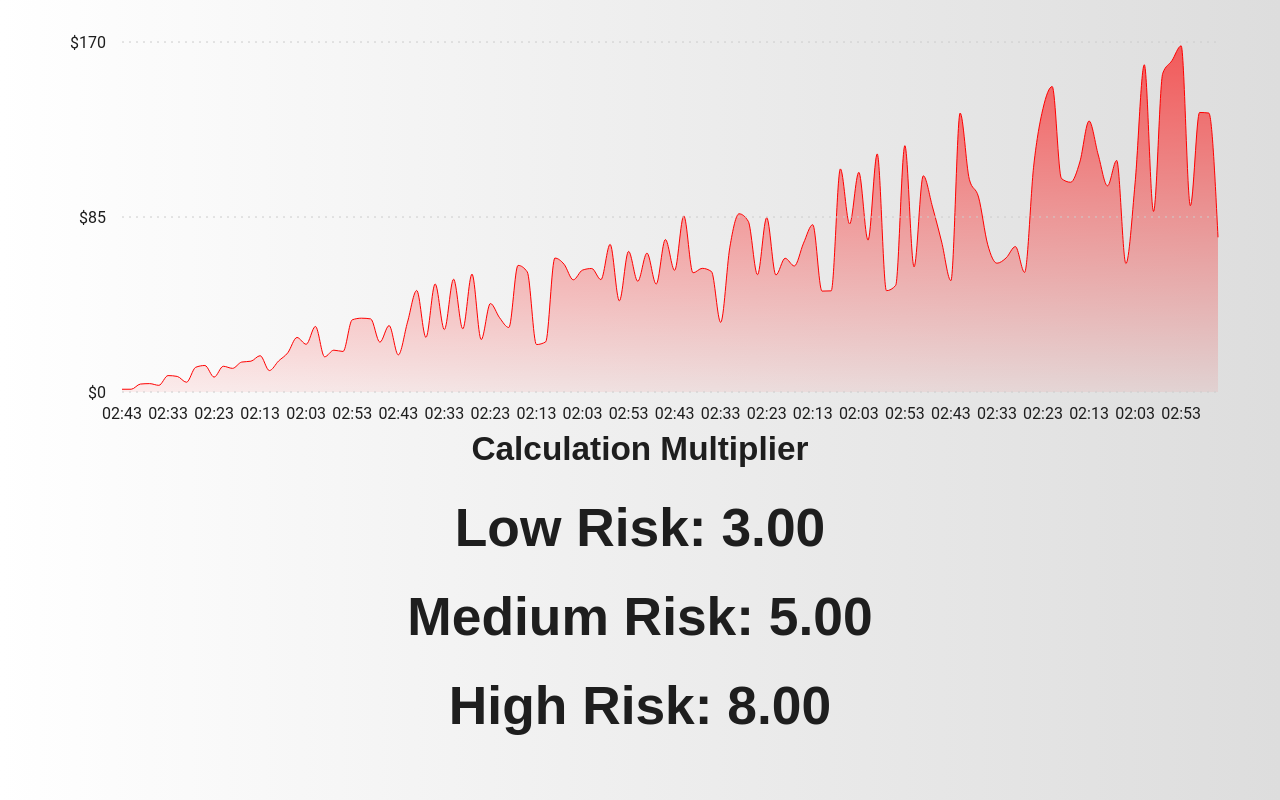
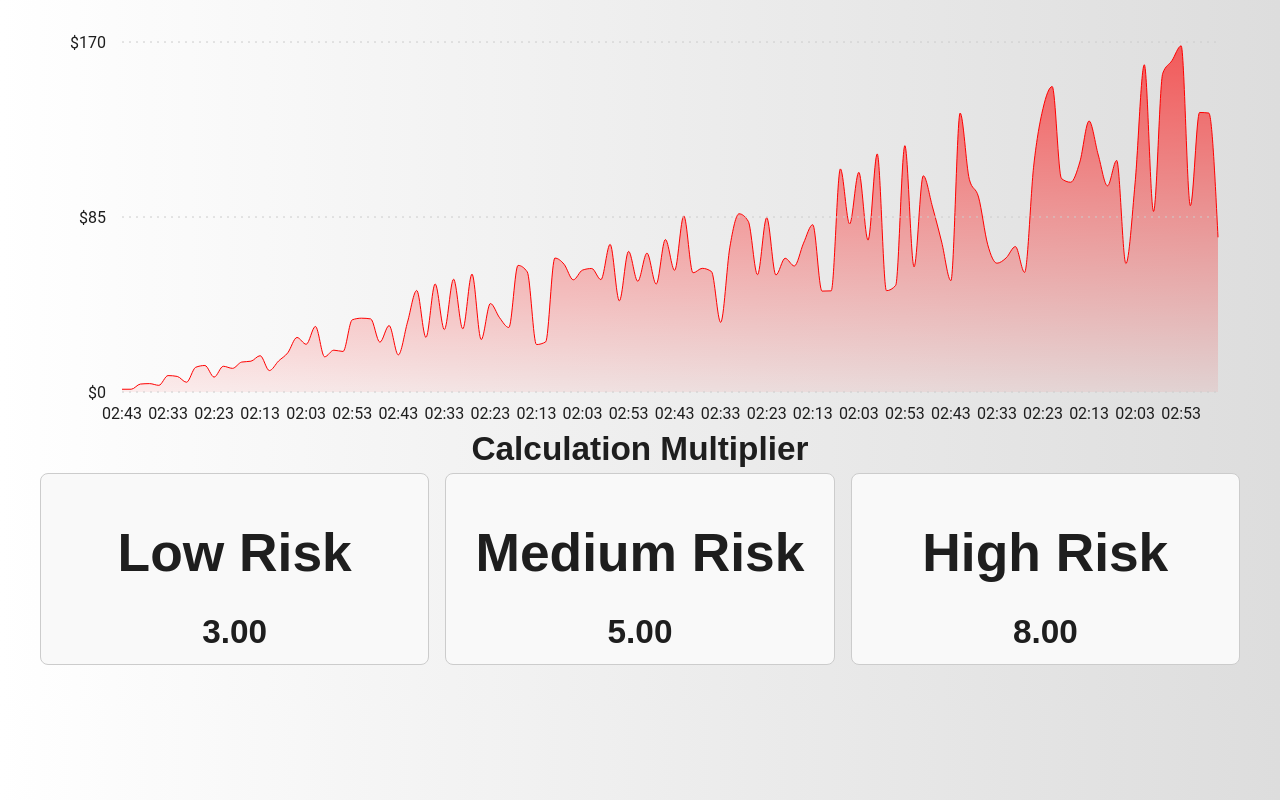
Before and after one commit to idrury/stock_sim, a React (Vite) app: page / in a window 1280 px wide. Built offline with nearby package versions, Linux system fonts and the light colour scheme.

Commit message:
Added nicer styles to calc multiplier

```diff
--- /dev/null
+++ b/src/CalculationMultiplier.css
@@ -0,0 +1,13 @@
+.RiskCard {
+  border: 1px solid #ccc;
+  border-radius: 8px;
+  padding: 16px;
+  margin: 8px;
+  text-align: center;
+  background-color: #f9f9f9;
+  flex: 1 1 0;           /* Allow cards to grow/shrink equally */
+  display: flex;
+  flex-direction: column;
+  justify-content: center;
+  align-items: center;
+}
--- a/src/CalculationMultiplier.tsx
+++ b/src/CalculationMultiplier.tsx
@@ -1,5 +1,6 @@
 import { useState } from 'react'
 import React from 'react'
+import './CalculationMultiplier.css'
 
 function CalculationMultiplier () {
   const [lowRisk, setLowRisk] = useState(3)
@@ -9,15 +10,15 @@ function CalculationMultiplier () {
   const lowRiskPosMultiplier = 1.1
   const lowRiskNegMultiplier = 0.95
 
-  const mediumRiskPosMultiplier = 1.2
+  const mediumRiskPosMultiplier = 1.15
   const mediumRiskNegMultiplier = 0.9
 
-  const highRiskPosMultiplier = 1.3
+  const highRiskPosMultiplier = 1.21
   const highRiskNegMultiplier = 0.85
 
   // Helper to apply multiplier
   const getNextValue = (risk: number, posMultiplier: number, negMultiplier: number) => {
-    if (Math.random() > 0.4) {
+    if (Math.random() > 0.43) { // 57% chance to apply positive multiplier
       return risk * posMultiplier
     } else {
       return risk * negMultiplier
@@ -35,10 +36,19 @@ function CalculationMultiplier () {
   }, [])
 
   return (
-    <div>
-      <h1>Low Risk: {lowRisk.toFixed(2)}</h1>
-      <h1>Medium Risk: {mediumRisk.toFixed(2)}</h1>
-      <h1>High Risk: {highRisk.toFixed(2)}</h1>
+    <div style={{ display: 'flex', justifyContent: 'center', alignItems: 'stretch' }}>
+      <div className="RiskCard">
+        <h1>Low Risk</h1>
+        <h2>{lowRisk.toFixed(2)}</h2>
+      </div>
+      <div className="RiskCard">
+        <h1>Medium Risk</h1>
+        <h2>{mediumRisk.toFixed(2)}</h2>
+      </div>
+      <div className="RiskCard">
+        <h1>High Risk</h1>
+        <h2>{highRisk.toFixed(2)}</h2>
+      </div>
     </div>
 
     // Starts at low, med, high,
```
